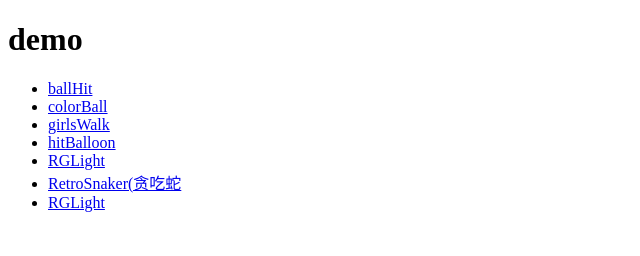
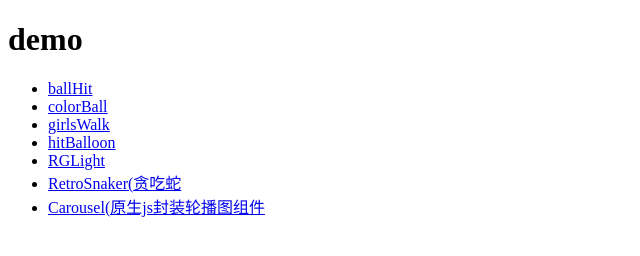
Before and after one commit to Make-Zero/zero-demo, a plain HTML site: page docs/index.html in a window 1280 px wide. Shown: the whole page, without its empty margins (0-640 px from the left). Drawn offline with Linux system fonts and the light colour scheme.

Commit message:
'updateCarouselAndRetroSnaker'

```diff
--- a/docs/index.html
+++ b/docs/index.html
@@ -15,7 +15,7 @@
     <li><a href="./littleItem/hitBalloon.html">hitBalloon</a></li>
     <li><a href="./littleItem/RGLight.html">RGLight</a></li>
     <li><a href="./RetroSnaker/RetroSnaker.html">RetroSnaker(贪吃蛇</a></li>
-    <li><a href="./RetroSnaker/RGLight.html">RGLight</a></li>
+    <li><a href="./Carousel/Carousel.html">Carousel(原生js封装轮播图组件</a></li>
   </ul>
 </body>
 </html>
```
